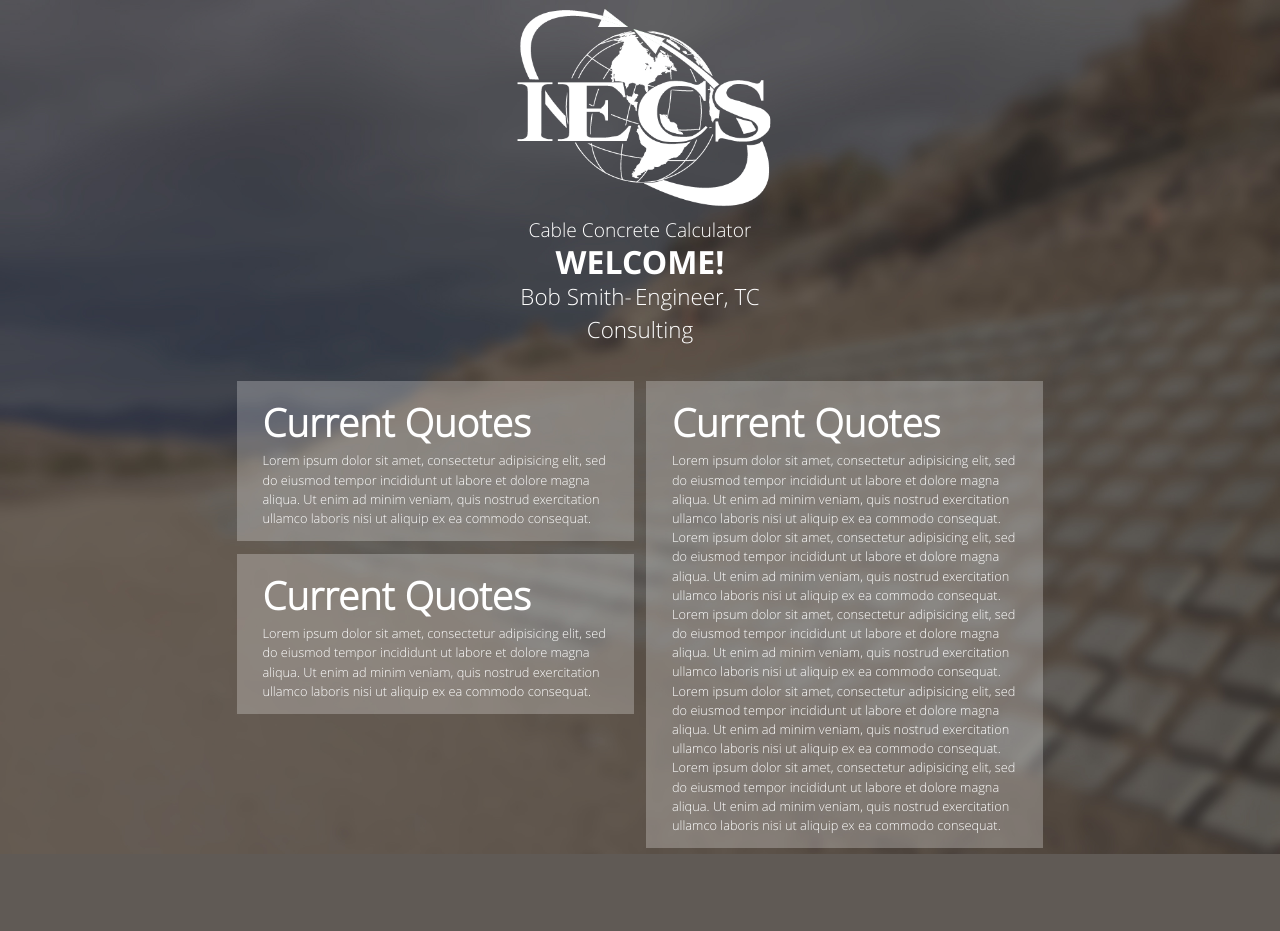
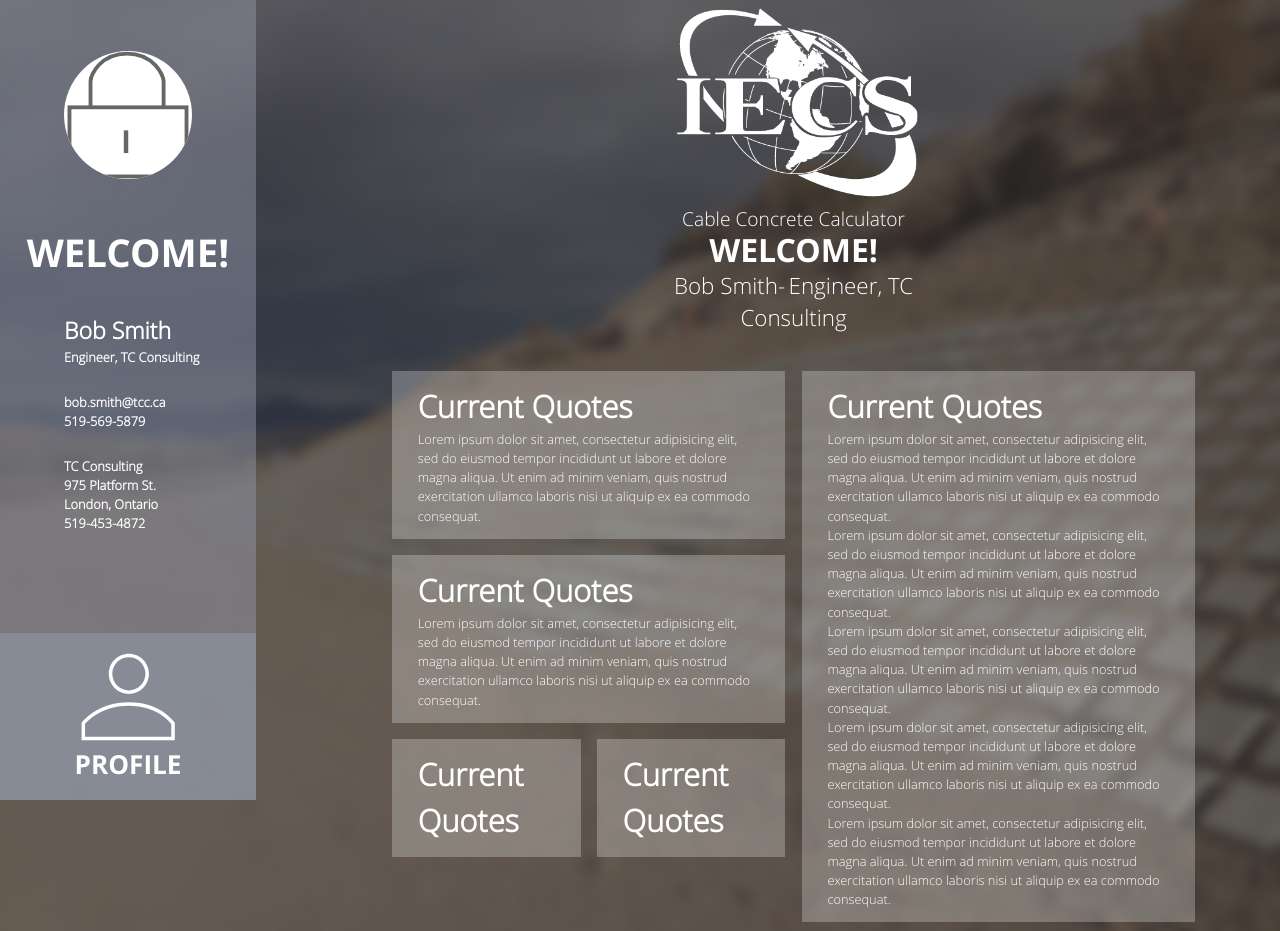
Before and after one commit to tinavandervecht/iecs, a PHP site: page /dashboard.html in a window 1280 px wide. Before the commit the page ends 854 px from the top, so only its background shows below. Run offline with PHP 8.4, Linux system fonts and the light colour scheme.

Commit message:
Dashboard is coming along - profile bar on left complete, working on icons and such for the cards.

```diff
--- a/css/app.css
+++ b/css/app.css
@@ -231,7 +231,9 @@ margin-bottom: 1.2em;
 }
 
 /*******************************/
-
+main{
+  margin-left:24em;
+}
 #cardCont{
   width:100%;
   max-width: 64em;
@@ -241,13 +243,13 @@ margin-bottom: 1.2em;
   display: block;
   color:#fff;
   text-decoration: inherit;
-  width:50%;
+  width:48%;
   max-width: 31em;
   background:rgba(255,255,255,0.254);
   transition: all ease 0.5s;
   padding:1em 2em;
   box-sizing: border-box;
-  margin:0.5em;
+  margin:1%;
   float: left;
 }
   .card >*{
@@ -261,10 +263,86 @@ margin-bottom: 1.2em;
   .card.floatRight{
     float: right;
   }
+  .card.small{
+    max-width: 23%;
+  }
   .card h3{
-    font-size: 3em;
+    font-size: 2.4em;
   }
 
+#profileCont{
+width:20%;
+display: block;
+max-width: 32em;
+min-width: 18em;
+position: fixed;
+top:0;
+left:0;
+background: rgba(147, 153, 170, 0.47);
+height:100%;
+color:#fff;
+}
+#profileCont .profilepic{
+  width: 50%;
+  display: block;
+  max-width: 16rem;
+  background: #fff;
+  margin:2em auto;
+  margin-top:4em;
+  float: none;
+
+  border-radius: 50%;
+  shape-outside: circle(50%);
+}
+#profileCont h3, #profileCont h4{
+  display: block;
+  padding:0;
+  margin:0;
+  margin-left: 4rem;
+}
+#profileCont .welcome{
+  display: block;
+  width:100%;
+  box-sizing: border-box;
+  text-align: center;
+  font-family: "opensans-bold";
+  text-transform: uppercase;
+  margin: 0 auto;
+  margin-bottom:2rem;
+  font-size: 3em;
+}
+#profileCont .name{
+  font-size: 1.8em;
+  font-family: "opensans-light";
+}
+#profileCont .title, #profileCont .phone{
+  margin-bottom: 2em;
+}
+#profileCont #profileButton{
+  background: rgba(147, 153, 170, 0.56);
+  width:100%;
+  display: block;
+  position: absolute;
+  bottom:0;
+  text-align: center;
+  padding:1rem;
+  color:#fff;
+  text-decoration: none;
+  font-family: "opensans-bold";
+  font-size: 1.4rem;
+  text-transform: uppercase;
+
+  transition: all ease 0.6s;
+}
+#profileCont #profileButton:hover{
+  background: rgba(147, 153, 170, 0.86);
+}
+#profileCont #profileButton h3{
+  margin:0 auto;
+}
+#profileCont #profileButton img{
+  max-width: 6rem;
+}
 
 #mainDashTitle{
   color:#fff;
--- a/dashboard.html
+++ b/dashboard.html
@@ -93,6 +93,24 @@
   </div>
 
 -->
+<section id="profileCont">
+<img src="img/lock_edit.svg" class="profilepic"/><br>
+<h3 class="welcome">Welcome!</h3>
+<h3 class="name">Bob Smith</h3>
+<h4 class="title">Engineer, TC Consulting</h4>
+<h4 class="email">bob.smith@tcc.ca</h4>
+<h4 class="phone">519-569-5879</h4>
+<section id="companyInfo">
+<h4 class="company">TC Consulting</h4>
+<h4 class="address">975 Platform St.</h4>
+<h4 class="cityProv">London, Ontario</h4>
+<h4 class="companyPhone">519-453-4872</h4>
+</section>
+<a href="#" id="profileButton">
+  <img src="img/profile_icon.svg">
+  <h3>Profile</h3>
+</a>
+</section>
 <section id="cardCont">
 
   <a href="#" class="card floatRight">
@@ -130,12 +148,25 @@
       Ut enim ad minim veniam, quis nostrud exercitation ullamco laboris nisi ut aliquip ex ea commodo consequat.
     </p>
   </a>
+  <a href="#" class="card small">
+    <h3 class="title">Current Quotes</h3>
+
+  </a>
+  <a href="#" class="card small">
+    <h3 class="title">Current Quotes</h3>
+  </a>
 
 
 
 
 </section>
   </main>
+  <script>
+  function refresh(){
+    window.location.reload();
+  }
+  //setTimeout(refresh,3000);
+  </script>
     <script src="js/vendor/jquery.js"></script>
     <script src="js/vendor/what-input.js"></script>
     <script src="js/vendor/foundation.js"></script>
```
